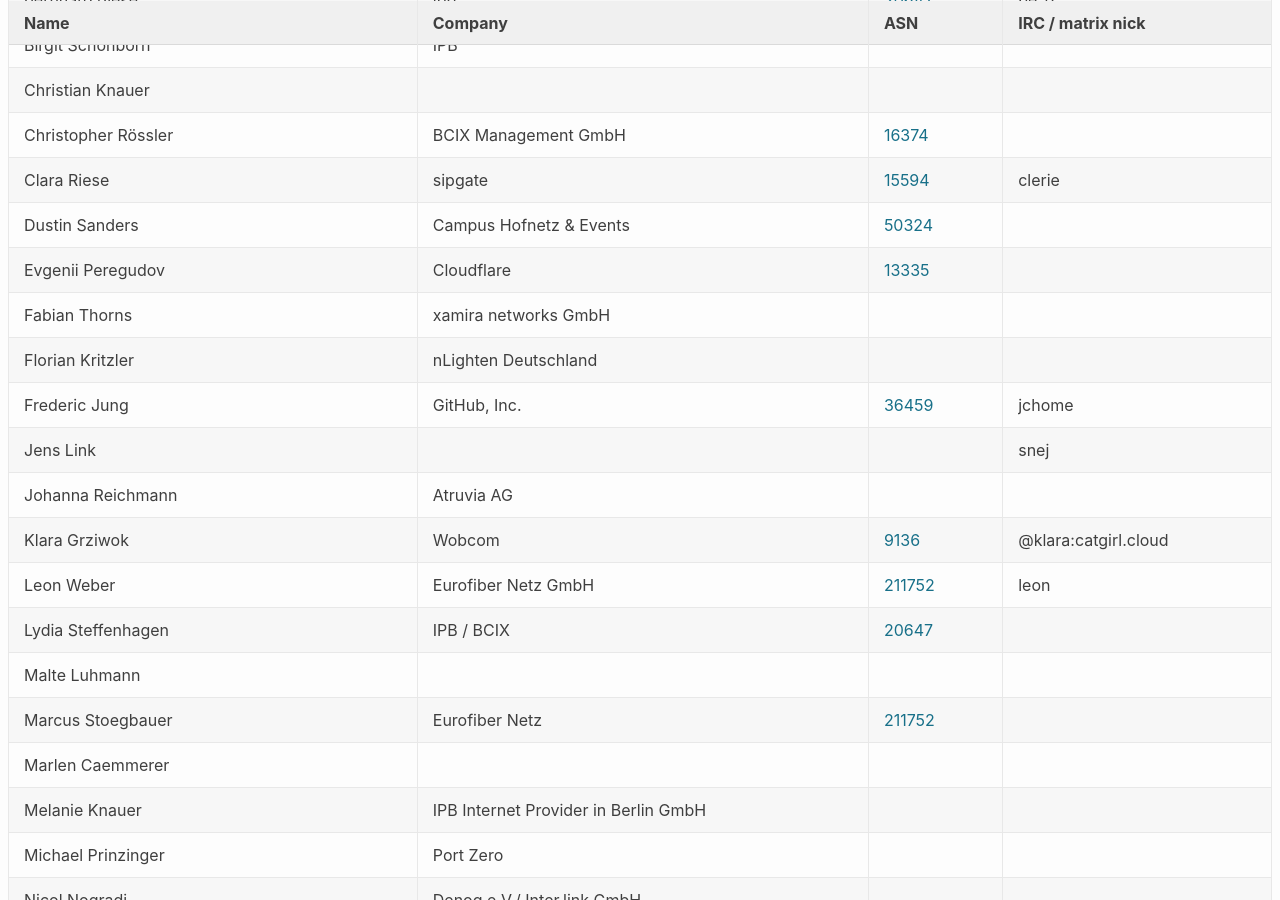
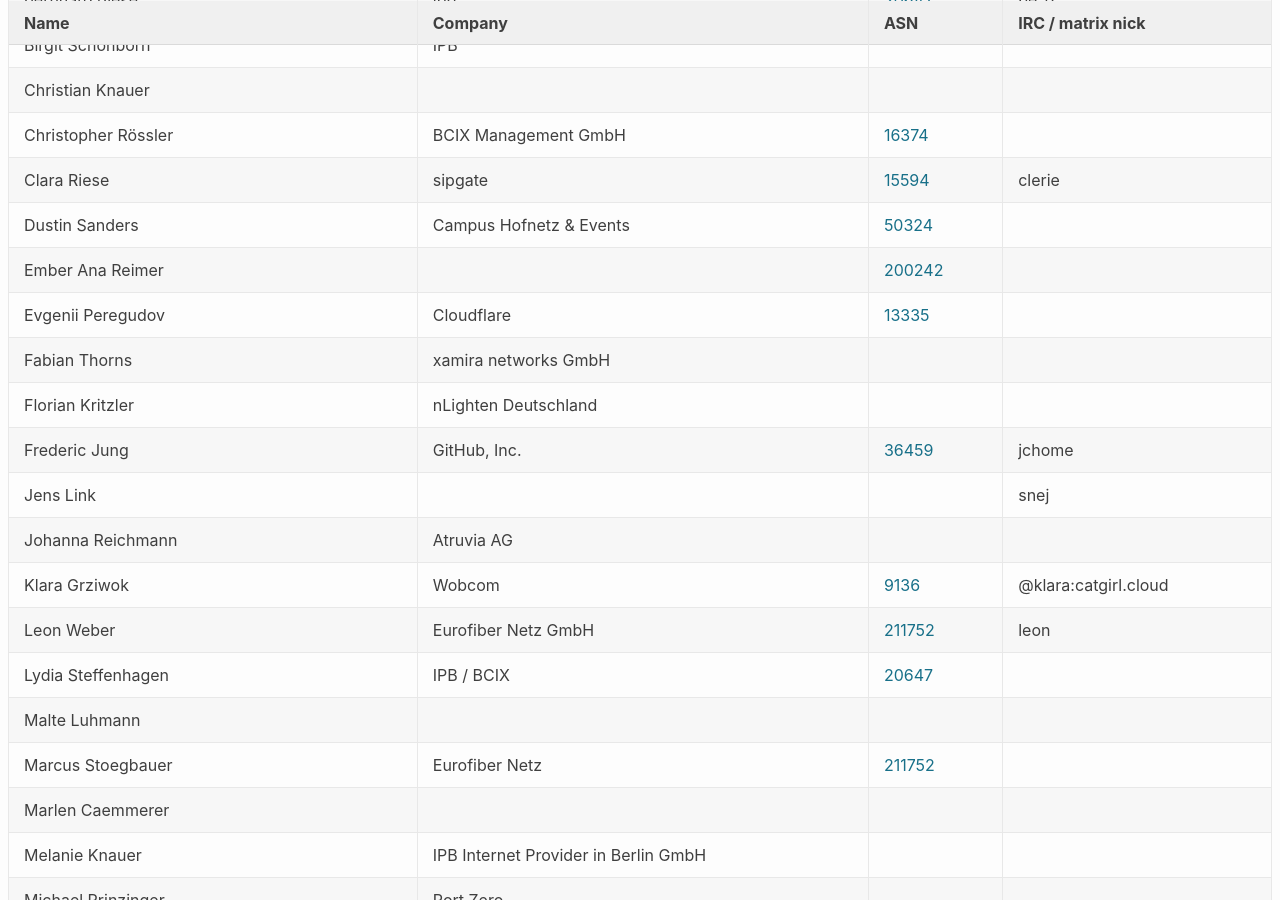
Before and after one commit to denog/pretix-attendeelist, a Jekyll site: the page built from denogmeetup25-03/index.markdown, in a window 1280 px wide and 900 px high, scrolled down 481 px. Built offline with Jekyll 4.4.1, drawn with Linux system fonts in a browser that asks for light colours.

Commit message:
Latest data: Mon Mar 17 04:49:07 UTC 2025

```diff
--- a/_data/attendees_denogmeetup25-03.json
+++ b/_data/attendees_denogmeetup25-03.json
@@ -88,6 +88,12 @@
     "company": "Campus Hofnetz & Events",
     "irc": null,
     "asn": "50324"
+  },
+  {
+    "name": "Ember Ana Reimer",
+    "company": null,
+    "irc": null,
+    "asn": "200242"
   },
   {
     "name": "Evgenii Peregudov",
```
